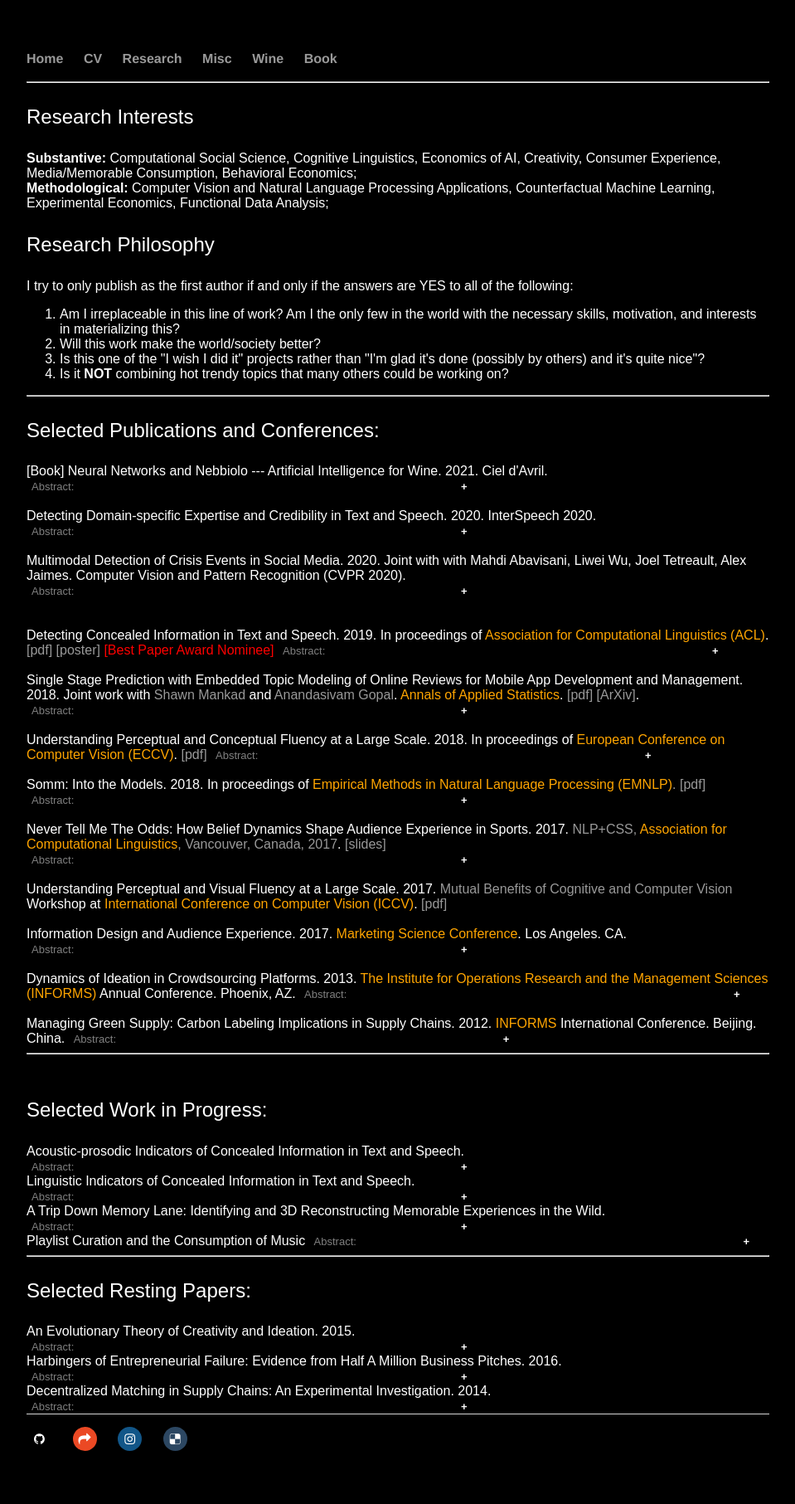
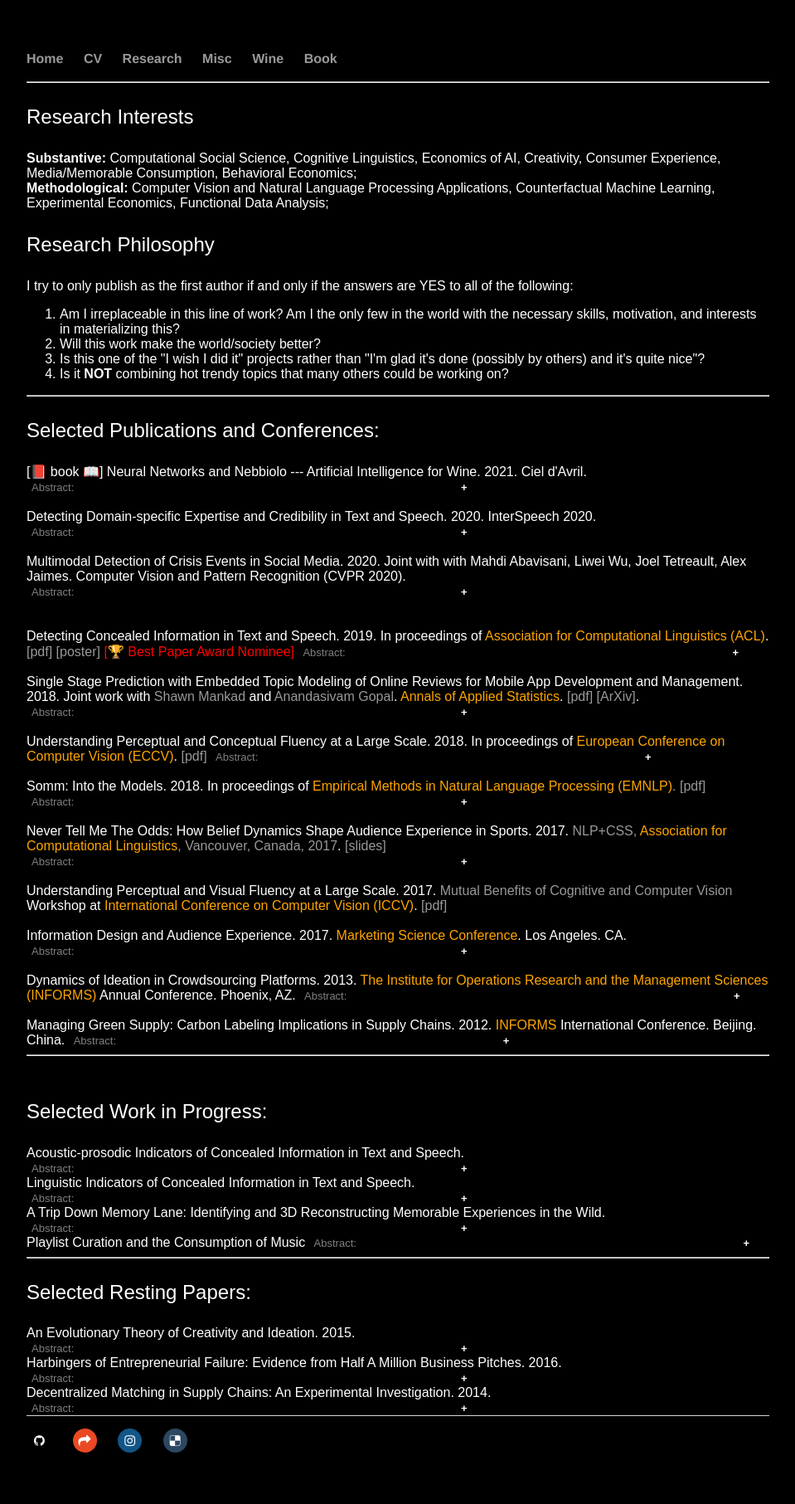
Before and after one commit to shenglih/shenglih.github.io, a Jekyll site: the page built from research/index.html, in a window 1280 px wide. Shown: the whole page at 83% size, without its empty margins (160-1119 px from the left). Built offline with Jekyll 4.4.1, drawn with Linux system fonts in a browser that asks for light colours; comment, search, counter and statistics services are not loaded.

Commit message:
Update index.html

```diff
--- a/research/index.html
+++ b/research/index.html
@@ -63,7 +63,7 @@ title: Shengli Hu, Research
 	<br>-->
 
 
-	[Book] Neural Networks and Nebbiolo --- Artificial Intelligence for Wine. 2021. Ciel d'Avril. <a href="/book/index.html"></a>
+	[📕 book 📖] Neural Networks and Nebbiolo --- Artificial Intelligence for Wine. 2021. Ciel d'Avril. <a href="/book/index.html"></a>
 	<button class="collapsible"> Abstract: </button>
 	<div class="content"> This book is a proof of concept for how artificial intelligence could, and should be applied to each and every aspect of the wine industry from vine to wine, to assist wine professionals in improving their professional skills, productivity, and efficiency, to change the wine industry for the better, and ultimately enrich wine consumers' experiences. We ask, answer, illustrate, and demonstrate the solutions to a diverse range of questions relevant to wine professionals and enthusiasts, including but not limited to:
 
@@ -183,7 +183,7 @@ situations, and an agenda for future research.
 
 <hr>-->
 
-	Detecting Concealed Information in Text and Speech. 2019. In proceedings of <a href="http://www.acl2019.org/EN/index.xhtml"><font color="orange">Association for Computational Linguistics (ACL)</font></a>. <a href="/research/1440_Paper.pdf">[pdf]</a> <a href="/research/acl_poster.pdf">[poster]</a> <font color="red">[Best Paper Award Nominee]</font>
+	Detecting Concealed Information in Text and Speech. 2019. In proceedings of <a href="http://www.acl2019.org/EN/index.xhtml"><font color="orange">Association for Computational Linguistics (ACL)</font></a>. <a href="/research/1440_Paper.pdf">[pdf]</a> <a href="/research/acl_poster.pdf">[poster]</a> <font color="red">[🏆 Best Paper Award Nominee]</font>
 	<button class="collapsible"> Abstract: </button>
 	<div class="content"> Motivated by infamous cheating scandals in various industries and political events, we address the problem of detecting concealed information in technical settings. In this work, we explore acoustic-prosodic and linguistic indicators of information concealment by collecting a unique corpus of professionals practicing for oral exams while concealing information. We reveal subtle signs of concealed information in speech and text, compare, and contrast them with those in deception detection literature, thus uncovering the link between concealing information and deception. We then present a series of experiments that automatically detect concealed information from text and speech. We compare the use of acoustic-prosodic, linguistic, and individual feature sets, using different machine learning models. Finally, we present a multi-task learning framework with acoustic, linguistic, and individual features, that outperforms humman performance by over 15%.</div>
 	<br>
```
